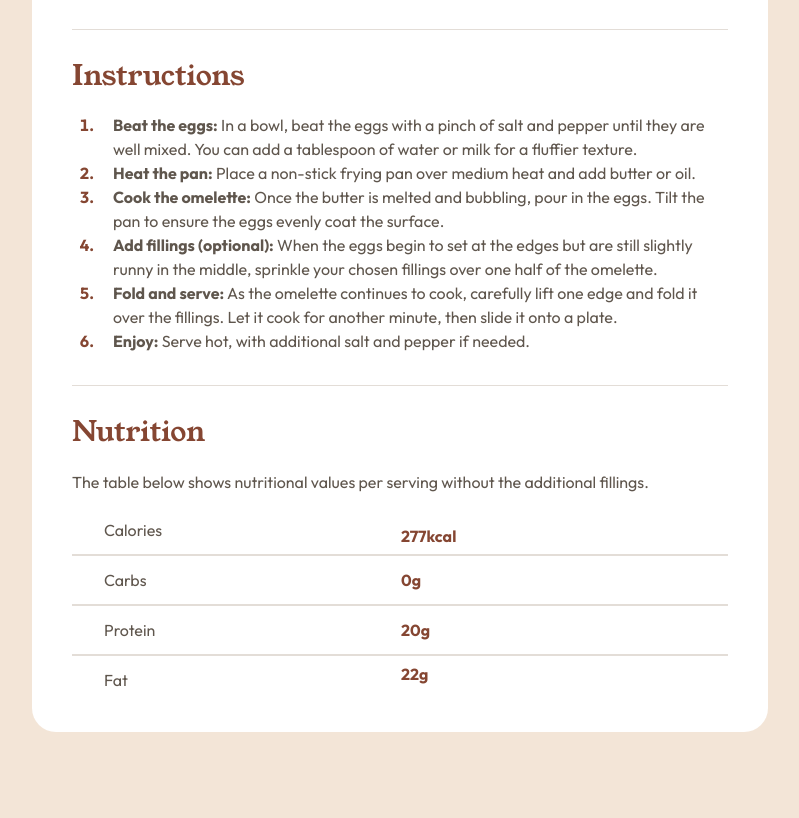
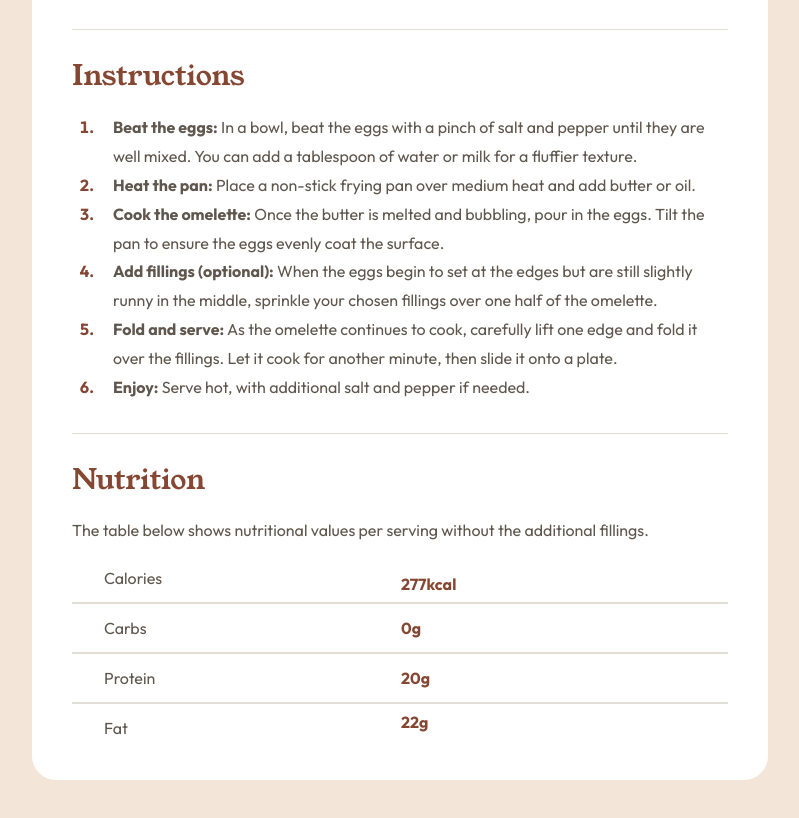
Before and after one commit to JairRaid/recipe-page, a plain HTML site: page index.html in a window 1280 px wide. Shown: the part 1073-1891 px from the top of the page, without its empty margins (240-1039 px from the left). Drawn offline with Linux system fonts and the light colour scheme.

Commit message:
Update style.css

```diff
--- a/style.css
+++ b/style.css
@@ -69,7 +69,7 @@ ol li {
     font-family: 'Outfit';
     font-weight: 400;
     font-size: 1rem;
-    line-height: 150%;
+    line-height: 180%;
     letter-spacing: 0;
     color: #5F564D;
     padding-left: 16px;
```
